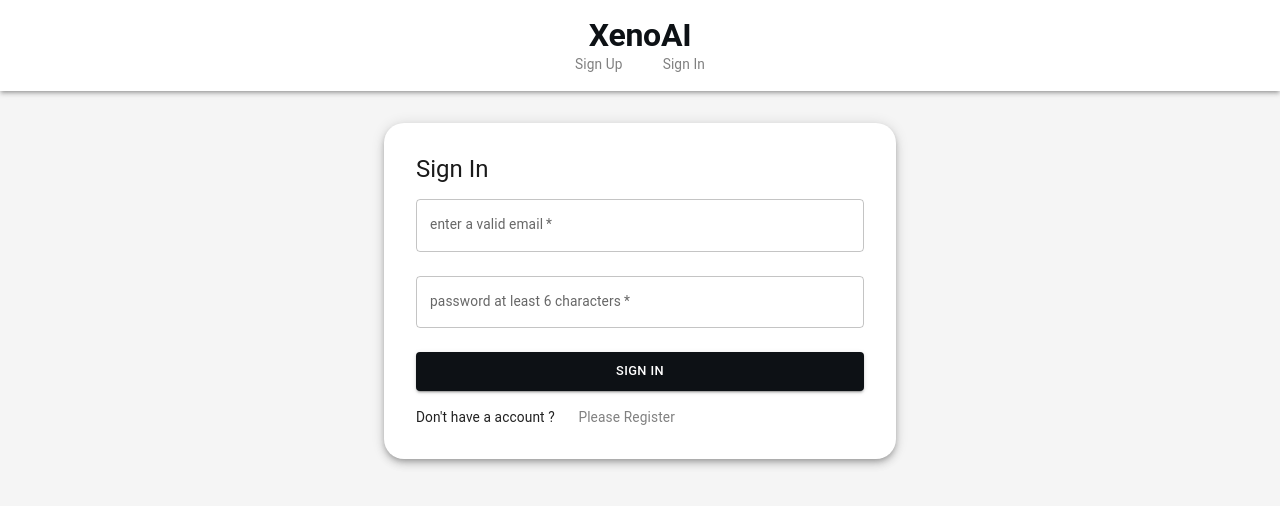
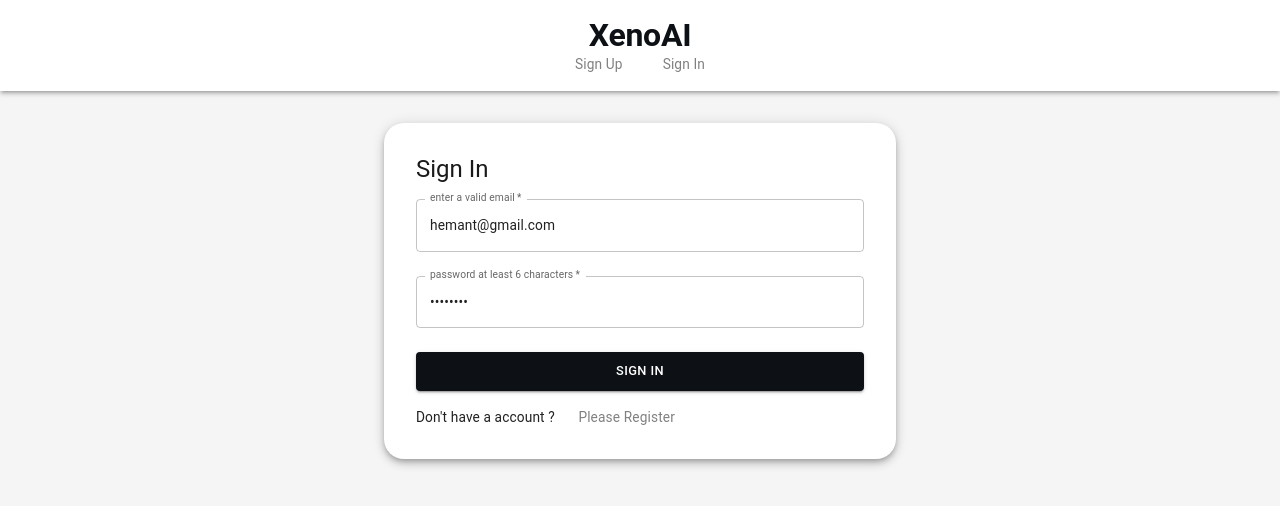
Before and after one commit to HEMANT-YADAV123/XenoAI, a React (Create React App) app in the folder client/: page /login in a window 1280 px wide. Shown: the top 506 px of the page. Built offline with nearby package versions, Linux system fonts and the light colour scheme.

Commit message:
added guest email and pass

```diff
--- a/client/src/pages/Login.js
+++ b/client/src/pages/Login.js
@@ -10,8 +10,8 @@ const Login = () => {
   const theme = useTheme();//to use the theme in from material ui.
   const navigate = useNavigate();
   //states
-  const [email,setEmail] = useState("");
-  const [password,setPassword] = useState("");
+  const [email,setEmail] = useState("hemant@gmail.com");
+  const [password,setPassword] = useState("Hemant@1");
 
   //media query
   const isNotMobile = useMediaQuery("(min-width: 1000px)")
```
